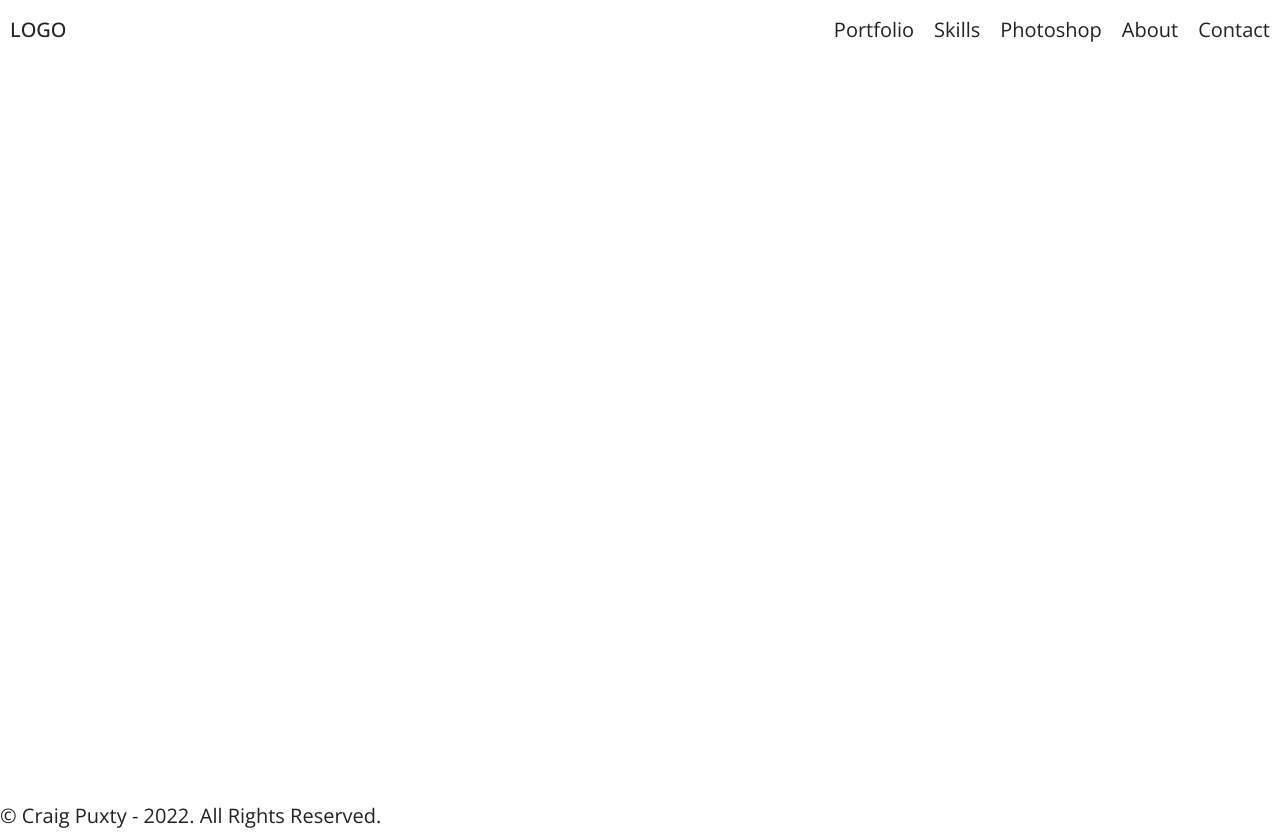
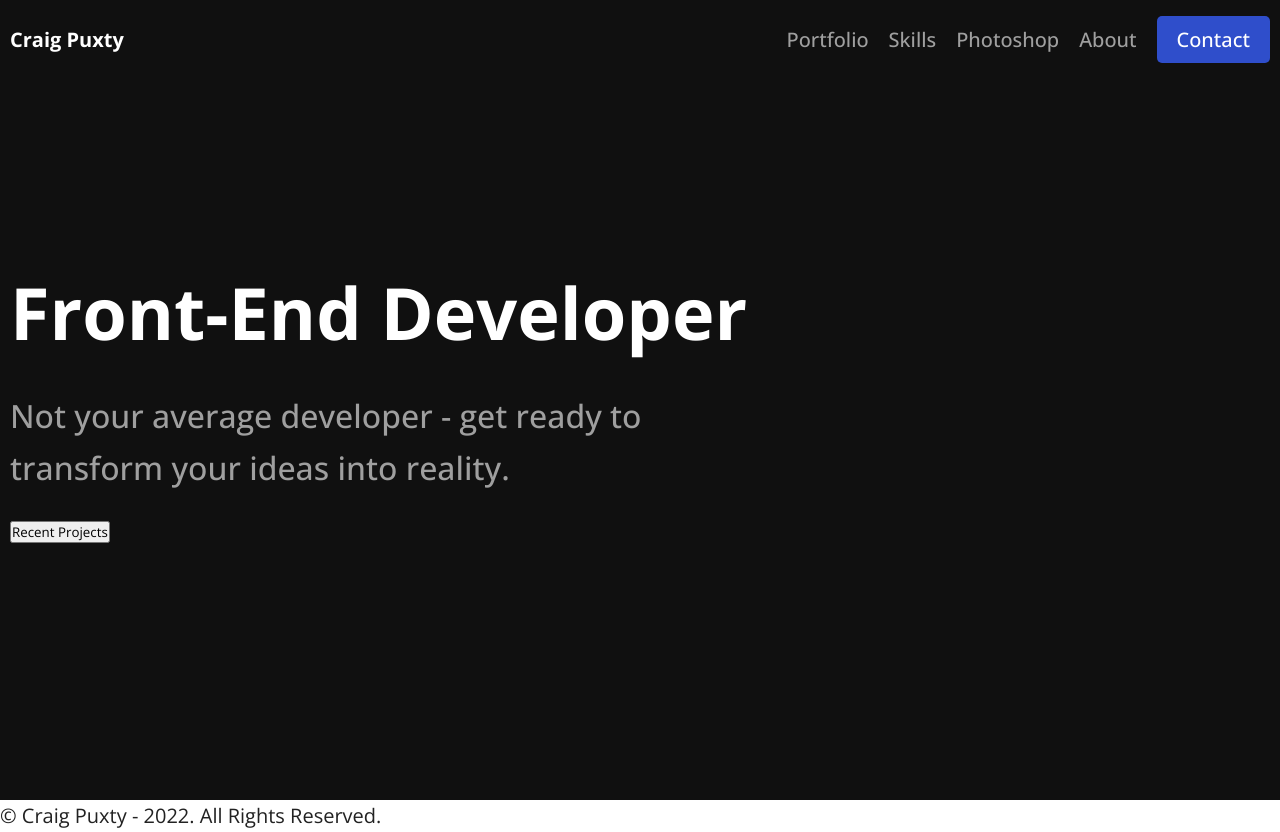
Before and after one commit to Dangereye/portfolio-v2, a Next.js app: page / in a window 1280 px wide. Built offline with nearby package versions, Linux system fonts and the light colour scheme.

Commit message:
Organised semantic elements. Added Hero.

```diff
--- a/layout/Navbar.js
+++ b/layout/Header.js
@@ -1,16 +1,16 @@
 import MobileIcon from "./MobileIcon";
 import Navigation from "./Navigation";
 
-export default function Navbar() {
+export default function Header() {
   return (
     <>
-      <nav className="navbar">
+      <header className="header">
         <div className="container">
-          <div className="logo">logo</div>
+          <div className="logo">Craig Puxty</div>
           <Navigation />
           <MobileIcon />
         </div>
-      </nav>
+      </header>
     </>
   );
 }
--- /dev/null
+++ b/layout/Hero.js
@@ -0,0 +1,14 @@
+export default function Hero() {
+  return (
+    <div className="hero">
+      <div className="container">
+        <h1 className="display-heading">Front-End Developer</h1>
+        <p className="lead-text">
+          Not your average developer - get ready to transform your ideas into
+          reality.
+        </p>
+        <button>Recent Projects</button>
+      </div>
+    </div>
+  );
+}
--- a/layout/Navigation.js
+++ b/layout/Navigation.js
@@ -1,11 +1,35 @@
+import Link from "next/link";
+
 export default function Navigation() {
   return (
-    <ul className="navigation">
-      <li>Portfolio</li>
-      <li>Skills</li>
-      <li>Photoshop</li>
-      <li>About</li>
-      <li>Contact</li>
-    </ul>
+    <nav className="navigation">
+      <ul className="navigation__list">
+        <li>
+          <Link href="/#portfolio">
+            <a className="navigation__link">Portfolio</a>
+          </Link>
+        </li>
+        <li>
+          <Link href="/#skills">
+            <a className="navigation__link">Skills</a>
+          </Link>
+        </li>
+        <li>
+          <Link href="/#photoshop">
+            <a className="navigation__link">Photoshop</a>
+          </Link>
+        </li>
+        <li>
+          <Link href="/#about">
+            <a className="navigation__link">About</a>
+          </Link>
+        </li>
+        <li>
+          <Link href="/#contact">
+            <a className="navigation__link btn">Contact</a>
+          </Link>
+        </li>
+      </ul>
+    </nav>
   );
 }
--- a/pages/_app.js
+++ b/pages/_app.js
@@ -1,6 +1,6 @@
 import "../styles/globals.scss";
 import Layout from "../layout/Layout";
-import Navbar from "../layout/Navbar";
+import Header from "../layout/Header";
 import Footer from "../layout/Footer";
 import MobileMenu from "../layout/MobileMenu";
 import AppProvider from "../context/AppContext";
@@ -10,7 +10,7 @@ function MyApp({ Component, pageProps }) {
     <AppProvider>
       <Layout>
         <MobileMenu />
-        <Navbar />
+        <Header />
         <main className="main">
           <Component {...pageProps} />
         </main>
--- a/pages/index.js
+++ b/pages/index.js
@@ -1,3 +1,9 @@
+import Hero from "../layout/Hero";
+
 export default function Home() {
-  return <></>;
+  return (
+    <>
+      <Hero />
+    </>
+  );
 }
--- a/styles/globals.scss
+++ b/styles/globals.scss
@@ -21,13 +21,15 @@ body {
 }
 
 .container {
+  width: 100%;
   max-width: $page-width;
 }
 
 // Layout Styles
-@import "layout/navbar";
+@import "layout/header";
 @import "layout/mobile-menu";
 @import "layout/navigation";
 @import "layout/mobile-icon";
 @import "layout/main";
+@import "layout/hero";
 @import "layout/footer";
--- a/styles/layout/_navbar.scss
+++ b/styles/layout/_header.scss
@@ -1,9 +1,9 @@
-.navbar {
+.header {
   position: fixed;
   top: 0;
   left: 0;
   width: 100%;
-  min-height: 6rem;
+  min-height: 8rem;
   padding: 0 1rem;
   display: flex;
   align-items: center;
@@ -18,14 +18,29 @@
   }
 
   .logo {
-    text-transform: uppercase;
-    font-weight: 500;
+    text-transform: capitalize;
+    font-weight: 700;
+    color: #fff;
   }
 
   .navigation {
-    display: flex;
-    align-items: center;
-    gap: 2rem;
+    &__list {
+      display: flex;
+      align-items: center;
+      gap: 2rem;
+    }
+
+    &__link {
+      color: rgba(#fff, 0.6);
+
+      &.btn {
+        padding: 1rem 2rem;
+        color: #fff;
+        font-weight: 500;
+        background-color: #2f4ecb;
+        border-radius: 5px;
+      }
+    }
 
     @media (max-width: $tablet) {
       display: none;
--- /dev/null
+++ b/styles/layout/_hero.scss
@@ -0,0 +1,14 @@
+.hero {
+  min-height: 100vh;
+  padding: 0 1rem;
+  color: #fff;
+  background-color: #101010;
+  display: flex;
+  justify-content: center;
+  align-items: center;
+
+  .lead-text {
+    max-width: 40ch;
+    color: rgba(#fff, 0.6);
+  }
+}
--- a/styles/layout/_navigation.scss
+++ b/styles/layout/_navigation.scss
@@ -1,5 +1,7 @@
 .navigation {
-  li {
-    cursor: pointer;
+  &__link {
+    font-size: 2rem;
+    font-weight: 500;
+    text-decoration: none;
   }
 }
--- a/styles/partials/_typography.scss
+++ b/styles/partials/_typography.scss
@@ -30,7 +30,6 @@ html {
   font-weight: 300;
   font-style: italic;
   line-height: 1;
-  color: rgba($text-color, 0.9);
 }
 
 .lead-text,
@@ -43,10 +42,8 @@ html {
 .lead-text {
   font-size: 3.2rem;
   font-weight: 500;
-  color: rgba($text-color, 0.8);
 }
 
 .body-text {
   font-size: 2.4rem;
-  color: rgba($text-color, 0.7);
 }
```
